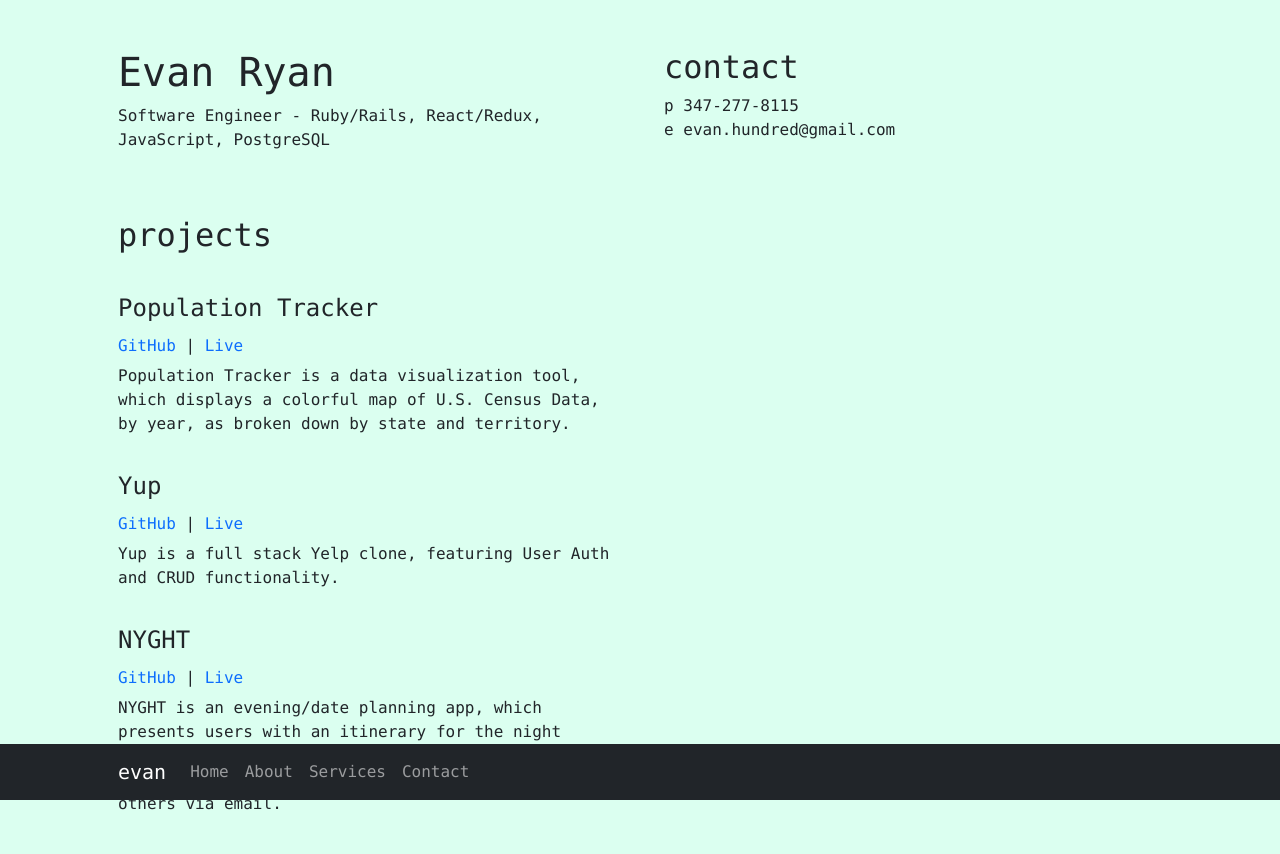
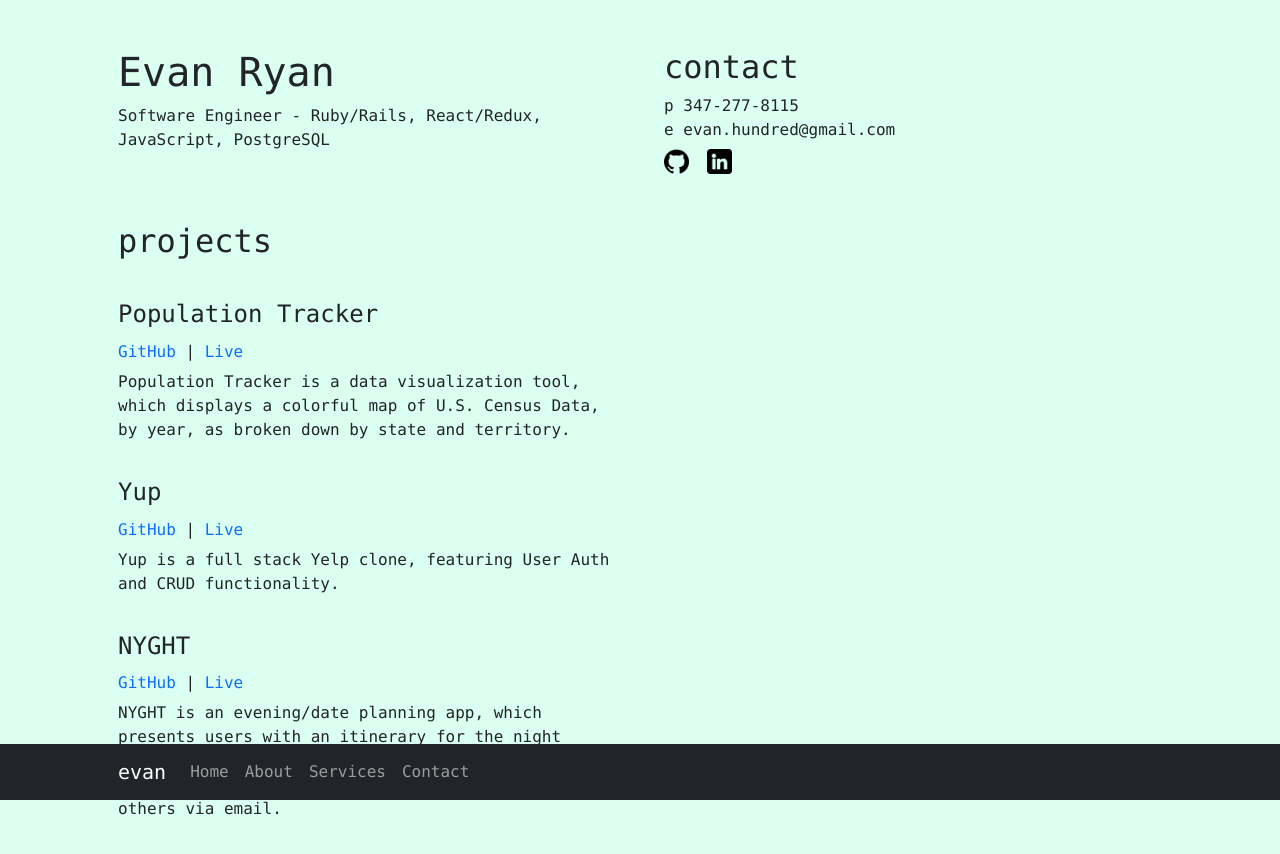
Before and after one commit to evanhundred/evanryan.dev, a plain HTML site: page index.html in a window 1280 px wide. Drawn offline with nearby package versions, Linux system fonts and the light colour scheme.

Commit message:
add social links

```diff
--- a/css/added.css
+++ b/css/added.css
@@ -17,3 +17,14 @@ a {
 .project-links {
   padding: 3px 0 6px;
 }
+
+div.social-links {
+  display: flex;
+  gap: 15px;
+  margin-top: 6px;
+}
+
+div.social-links img {
+  width: 25px;
+  margin-right: 3px;
+}
--- a/index.html
+++ b/index.html
@@ -58,6 +58,18 @@
             <div class="contact-items">
               <p>p 347-277-8115</p>
               <p>e evan.hundred@gmail.com</p>
+              <div class="social-links">
+                <div class="github">
+                  <a href="http://www.github.com/evanhundred"
+                    ><img src="./assets/github.png" alt="GitHub"
+                  /></a>
+                </div>
+                <div class="linkedin">
+                  <a href="http://www.linkedin.com/evan-ryan-dev"
+                    ><img src="./assets/linkedin.png" alt="LinkedIn"
+                  /></a>
+                </div>
+              </div>
             </div>
           </div>
           <div class="col-lg-6">
```
Also changed, not shown: 1 other file.
